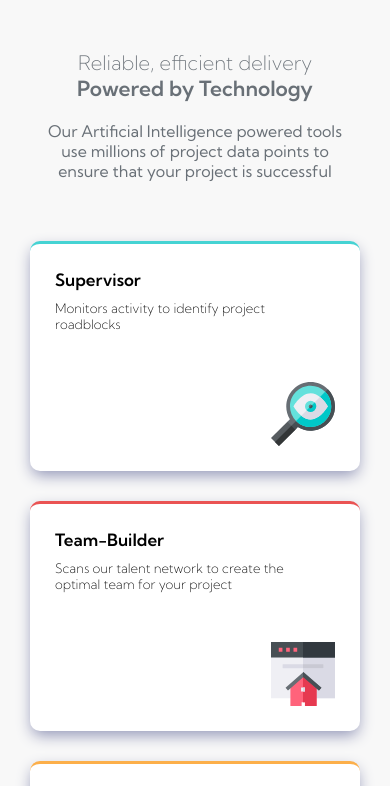
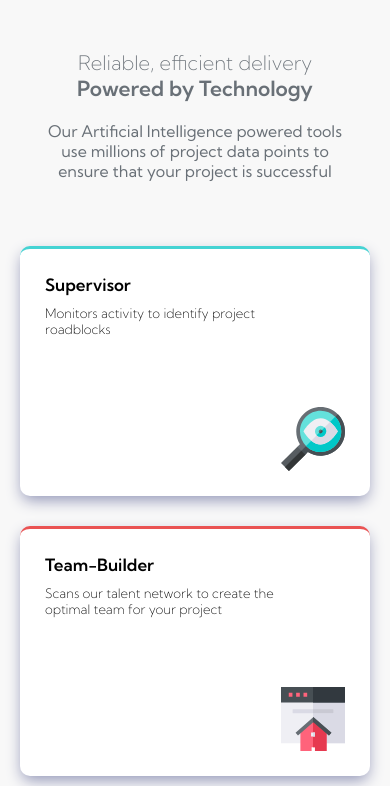
Before and after one commit to MaddoxSciuchetti/four-card-feature, a plain HTML site: page index.html in a window 390 px wide. Shown: the top 786 px of the page. Drawn offline with Linux system fonts and the light colour scheme.

Commit message:
small fixes

```diff
--- a/index.html
+++ b/index.html
@@ -26,8 +26,6 @@
       align-items: center;
       text-align: center;
       min-height: 100vh;
-
-
       background-color: rgb(248,248,248);
     }
 
@@ -72,7 +70,7 @@
       display: flex;
       flex-direction: row;
       align-items: center;
-      margin-top: 60px;
+      margin-top: 65px;
       gap: 30px;
 
     }
@@ -80,8 +78,8 @@
     .main-card{
       background-color: hsl(0, 0%, 100%);
       border-top: solid;
-      width: 330px;
-      height: 230px;
+      width: 350px;
+      height: 250px;
       padding: 25px;
       position: relative;
       border-radius: 10px;
@@ -169,9 +167,6 @@
         font-size: 21px;
       }
 
-      .cards {
-        margin-bottom: 50px;
-      }
     }
 
 
```
